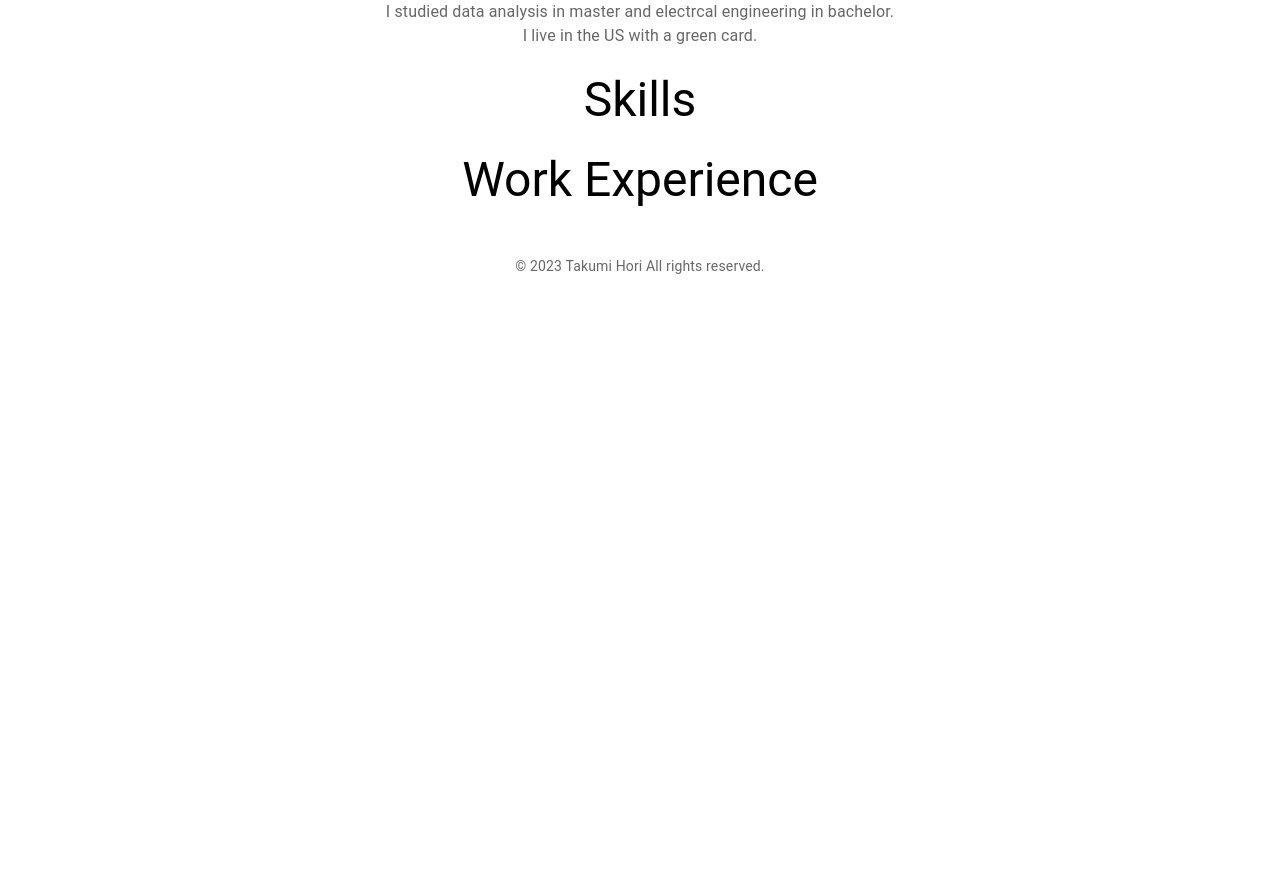
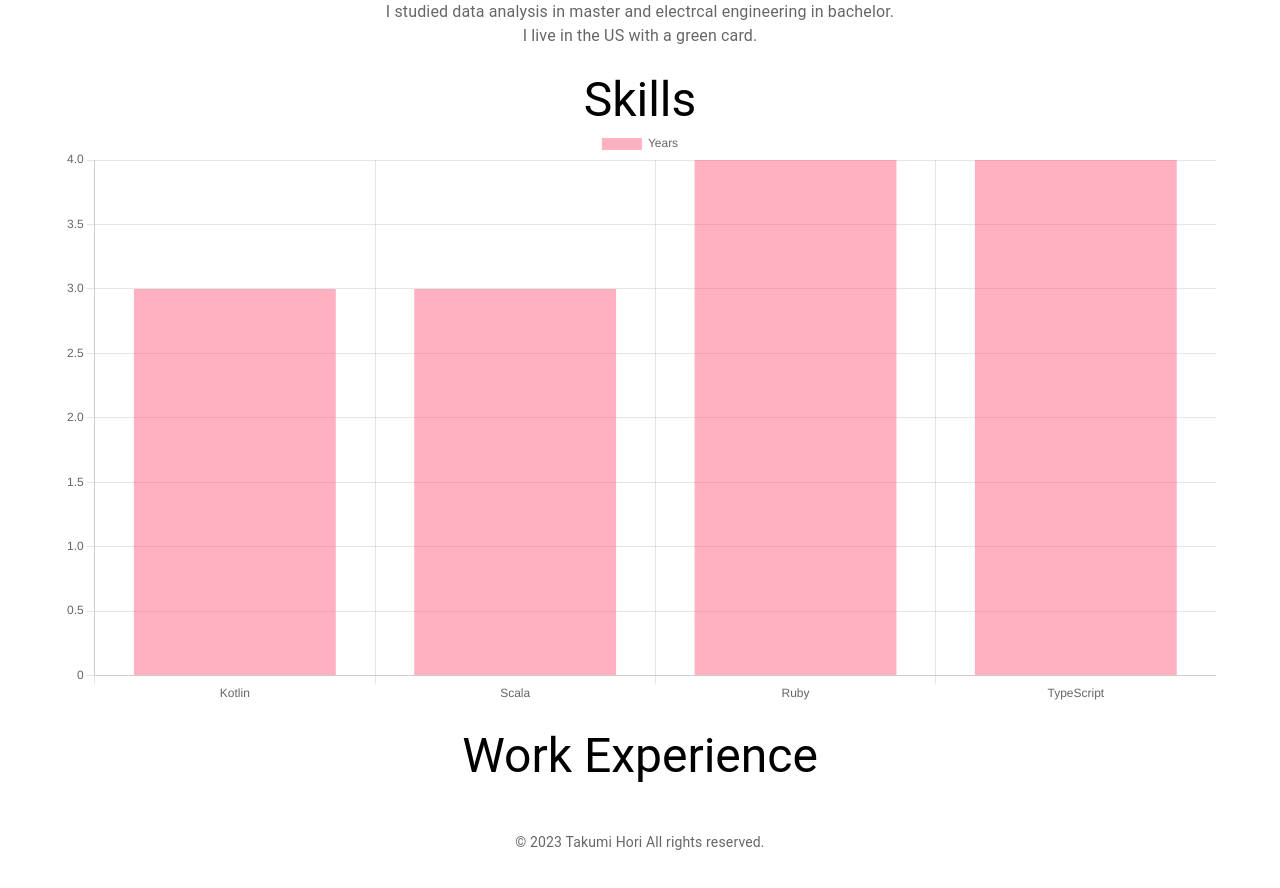
Before and after one commit to thori0908/portfolio, a React (Create React App) app in the folder portfolio/: page / in a window 1280 px wide. Shown: the part 360-1248 px from the top of the page. Before the commit the page ends 800 px from the top, so only its background shows below. Built offline with nearby package versions, Linux system fonts and the light colour scheme.

Commit message:
ADD SkillChart component

```diff
--- a/portfolio/src/App.tsx
+++ b/portfolio/src/App.tsx
@@ -2,6 +2,7 @@ import React from 'react';
 import AppBar from '@mui/material/AppBar';
 import Typography from '@mui/material/Typography';
 import { Box, Container, Toolbar } from '@mui/material';
+import SkillChart from './components/SkillChart';
 
 function App() {
   return (
@@ -34,6 +35,7 @@ function App() {
           <Typography variant="h3" align="center" marginTop={3}>
             Skills
           </Typography>
+          <SkillChart/>
         </Container>
         <Container>
           <Typography variant="h3" align="center" marginTop={3}>
--- /dev/null
+++ b/portfolio/src/components/SkillChart.tsx
@@ -0,0 +1,51 @@
+import React from 'react';
+import {
+    Chart as ChartJS,
+    CategoryScale,
+    LinearScale,
+    BarElement,
+    Tooltip,
+    Legend,
+  } from 'chart.js';
+import { Bar } from 'react-chartjs-2';
+
+ChartJS.register(
+    CategoryScale,
+    LinearScale,
+    BarElement,
+    Tooltip,
+    Legend
+)
+
+export const options = {
+    responsive: true,
+    plugins: {
+      legend: {
+        position: 'top' as const,
+      },
+    },
+  }
+
+  type Skill = {label: String, years: number}
+  const skills = [
+    { label: 'Kotlin', years: 3 },
+    { label: 'Scala', years: 3 },
+    { label: 'Ruby', years: 4 },
+    { label: 'TypeScript', years: 4 }
+  ] as Skill[]
+
+  export const data = {
+    labels: skills.map((skill) => skill.label),
+    datasets: [
+      {
+        label: 'Years',
+        data: skills.map((skill) => skill.years),
+        backgroundColor: 'rgba(255, 99, 132, 0.5)',
+      },
+    ],
+  }
+
+function SkillChart() {
+    return <Bar options={options} data={data} />
+}
+export default SkillChart;
```
